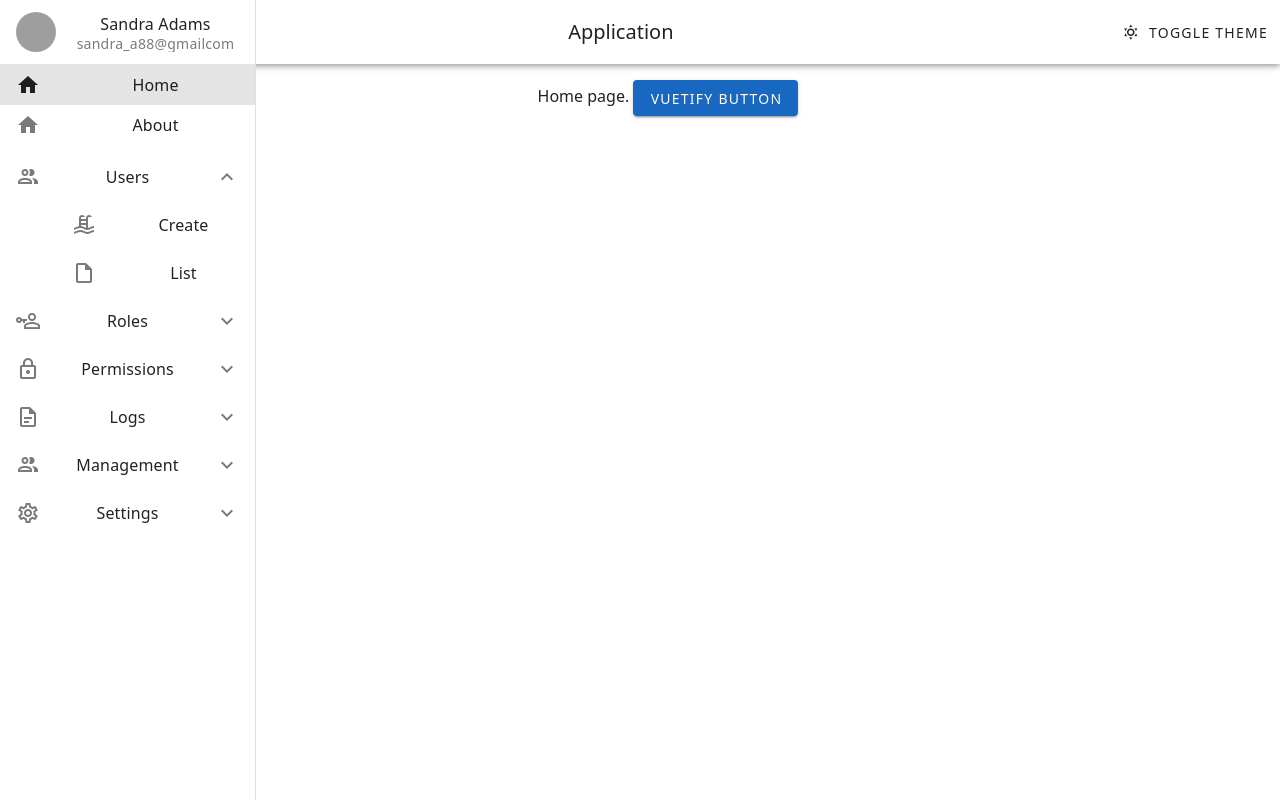
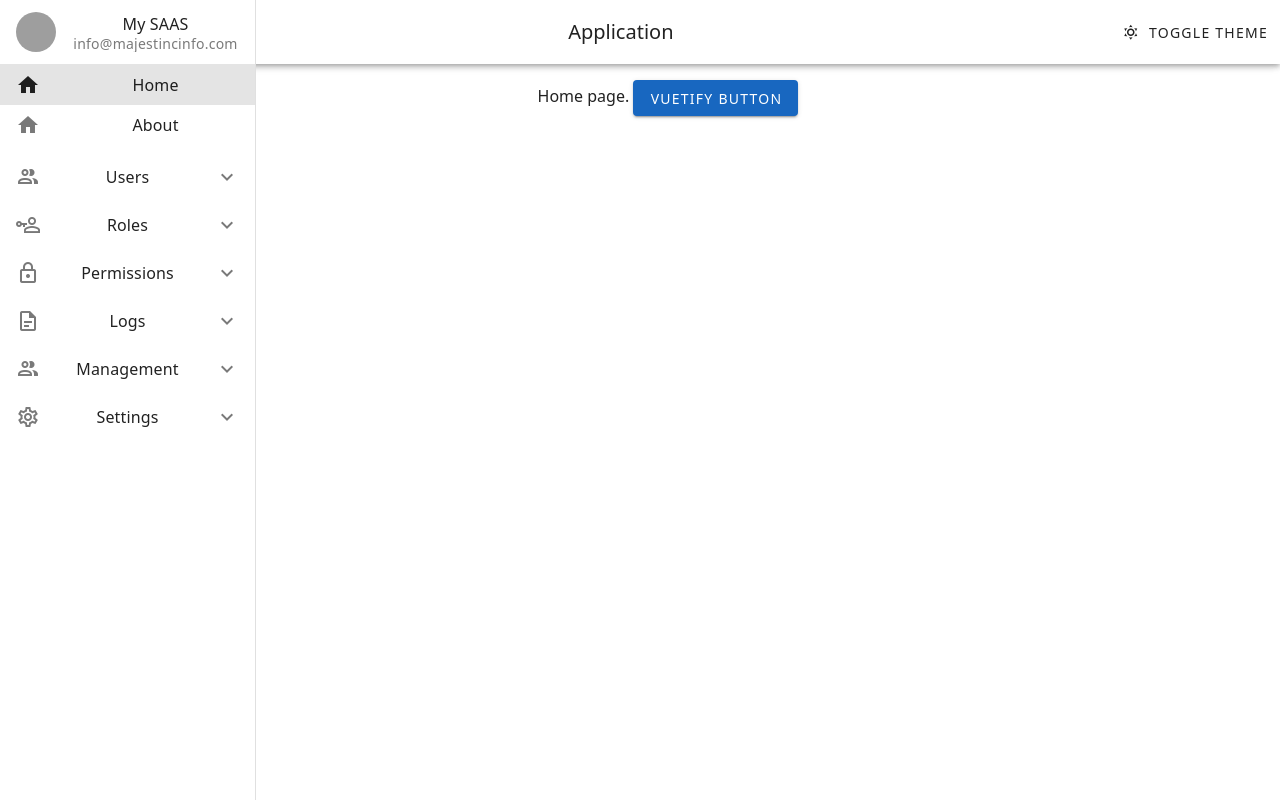
Before and after one commit to kjrajvir/vite-saas, a Vue app: page / in a window 1280 px wide. Built offline with nearby package versions, Linux system fonts and the light colour scheme; grey boxes are pictures that could not be loaded.

Commit message:
Update App.vue

```diff
--- a/src/App.vue
+++ b/src/App.vue
@@ -3,16 +3,16 @@
     <VNavigationDrawer v-model="drawer" expand-on-hover rail permanent>
       <VList>
         <VListItem
-          prepend-avatar="https://randomuser.me/api/portraits/women/85.jpg"
-          subtitle="sandra_a88@gmailcom"
-          title="Sandra Adams"
+          prepend-avatar="https://ui-avatars.com/api/?name=MI&background=random"
+          subtitle="info@majestincinfo.com"
+          title="My SAAS"
         ></VListItem>
       </VList>
 
       <v-divider></v-divider>
       <VListItem prepend-icon="mdi-home" title="Home" to="/"></VListItem>
       <VListItem prepend-icon="mdi-home" title="About" to="/about"></VListItem>
-      <VList v-model:opened="open">
+      <VList>
         <VListGroup :value="title" v-for="([title, icon2]) in admins" :collapse="false">
           <template v-slot:activator="{ props }">
             <VListItem
```
